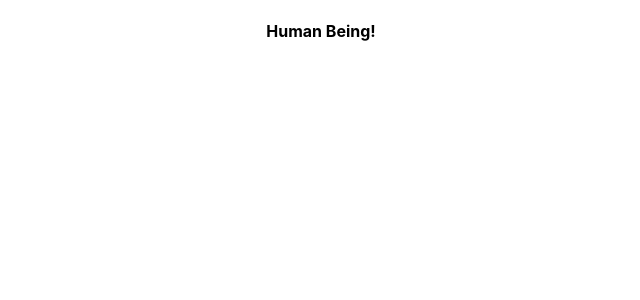
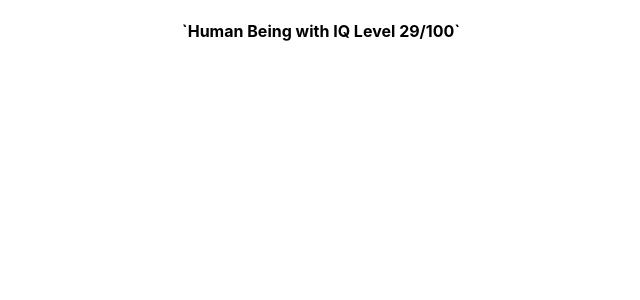
Before and after one commit to priyodas12/react-learning-v1, a React (Create React App) app: page / in a window 1280 px wide. Shown: the top 300 px of the page, without its empty margins (319-959 px from the left). Built offline with nearby package versions, Linux system fonts and the light colour scheme.

Commit message:
change-004

```diff
--- a/src/Human/Human.js
+++ b/src/Human/Human.js
@@ -3,7 +3,7 @@ import React from "react";
 const human = () => {
   return (
     <div className="human">
-      <h4>Human Being!</h4>
+      <h4>`Human Being with IQ Level {Math.floor(Math.random() * 80)}/100`</h4>
     </div>
   );
 }
```
